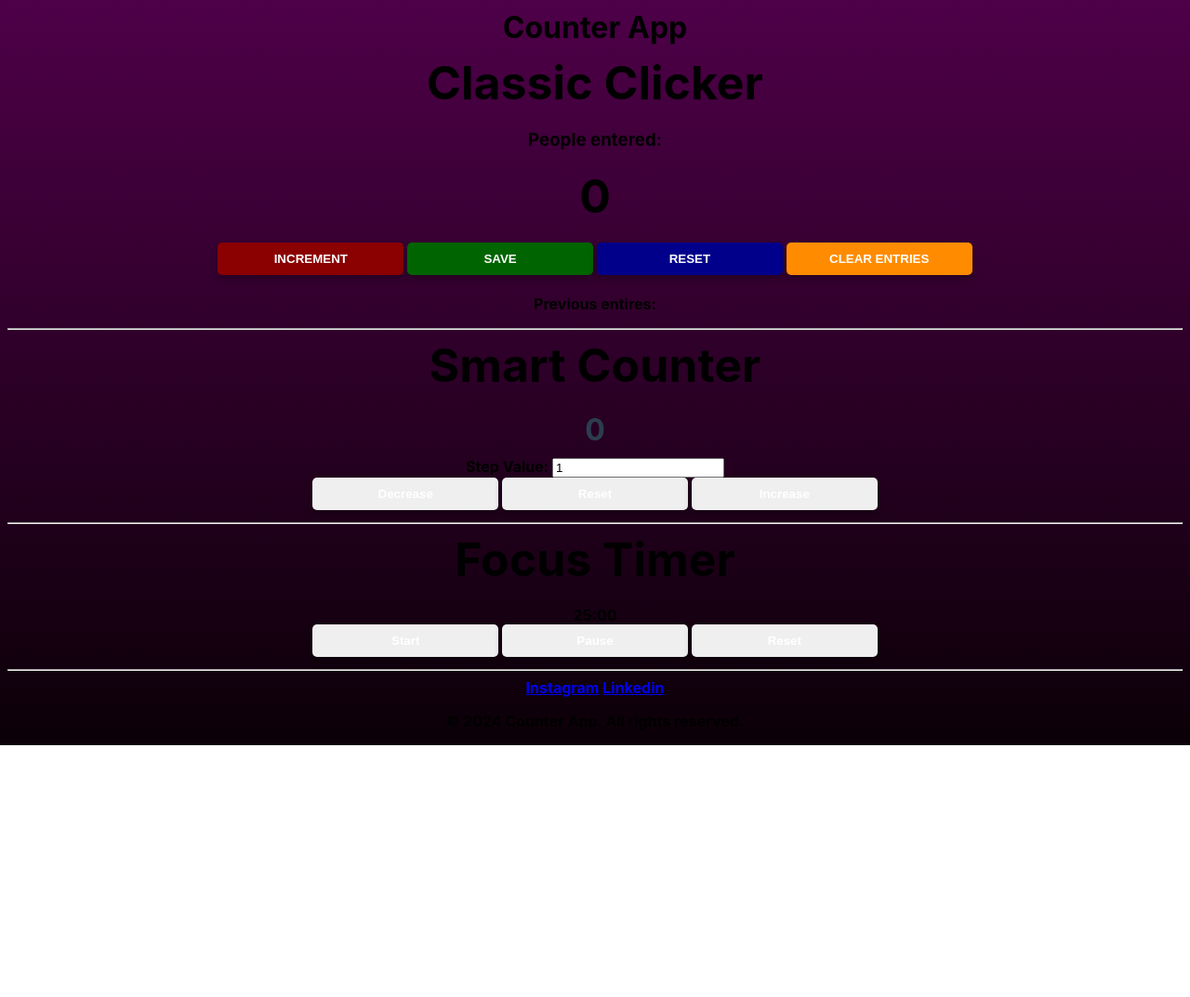
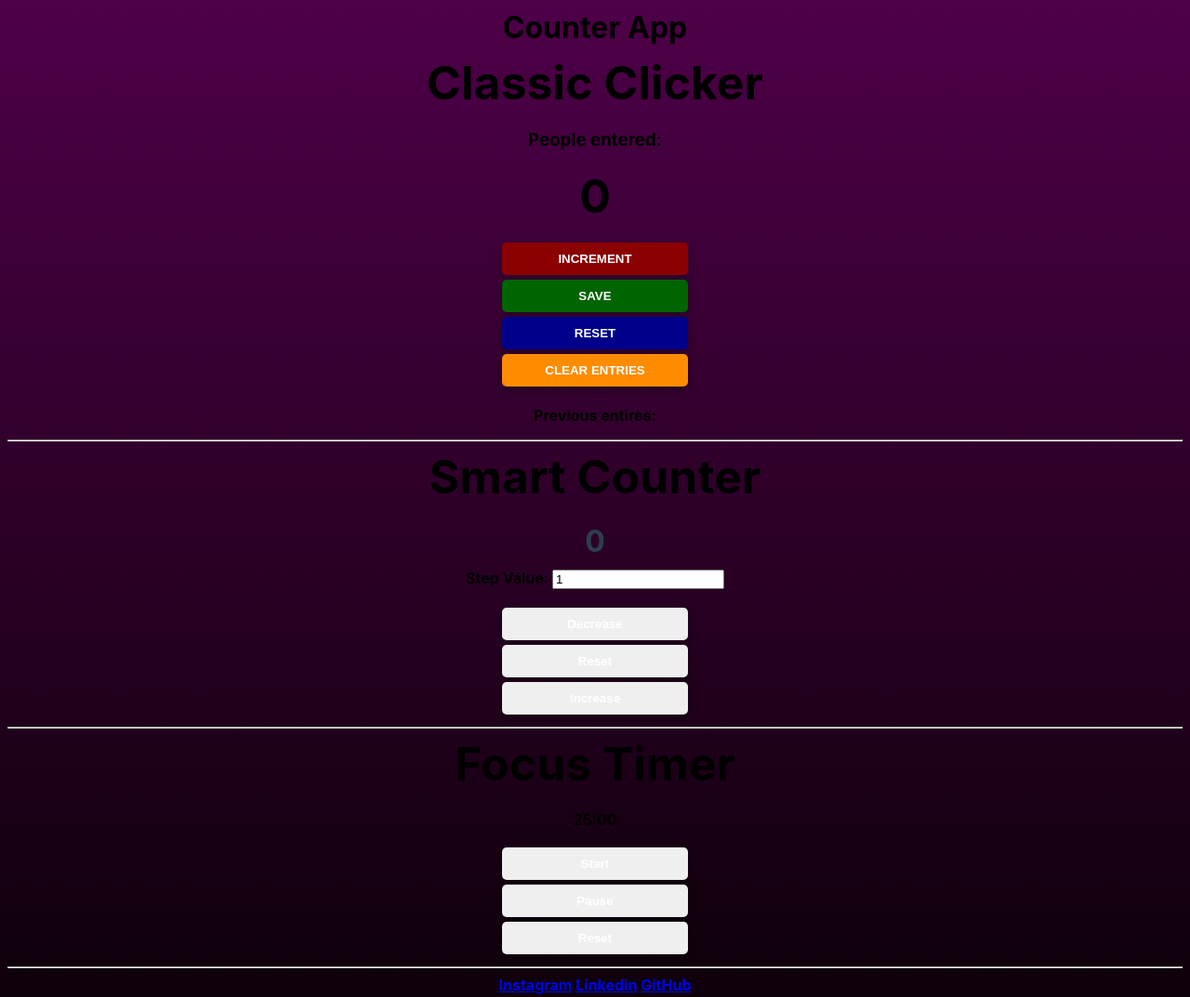
Before and after one commit to YoussefEslam29/Counter-using-JavaScript, a plain HTML site: page index.html in a window 1280 px wide. Shown: the whole page at 93% size. Before the commit the page ends 802 px from the top, so only its background shows below. Drawn offline with Linux system fonts and the light colour scheme.

Commit message:
backspace
back spaced all the buttons

```diff
--- a/index.html
+++ b/index.html
@@ -20,9 +20,9 @@
         <h2>Classic Clicker</h2>
         <h3>People entered:</h3>
         <h2 id="count-el">0</h2>
-        <button id="increment-btn" onclick="increment()">INCREMENT</button>
-        <button id="save-btn" onclick="save()">SAVE</button>
-        <button id="reset-btn" onclick="reset()">RESET</button>
+        <button id="increment-btn" onclick="increment()">INCREMENT</button><br>
+        <button id="save-btn" onclick="save()">SAVE</button><br>
+        <button id="reset-btn" onclick="reset()">RESET</button><br>
         <button id="clear-btn" onclick="clearEntries()">CLEAR ENTRIES</button>
         <p id="save-el">Previous entires: </p>
       </div>
@@ -37,10 +37,10 @@
           <label for="step">Step Value:</label>
           <input type="number" id="step" value="1" min="1">
         </div>
-
+        <br>
         <div class="button-container">
-        <button class="btn" data-action="decrease">Decrease</button>
-        <button class="btn" data-action="reset">Reset</button>
+        <button class="btn" data-action="decrease">Decrease</button><br>
+        <button class="btn" data-action="reset">Reset</button><br>
         <button class="btn" data-action="increase">Increase</button>
         </div>
       </div>
@@ -50,10 +50,10 @@
       <div class="pomodoro-container">
         <h2>Focus Timer</h2>
         <div id="timer-display">25:00</div>
-
+        <br>
         <div class="controls">
-          <button id="start">Start</button>
-          <button id="pause">Pause</button>
+          <button id="start">Start</button><br>
+          <button id="pause">Pause</button><br>
           <button id="reset">Reset</button>
         </div>
       </div>
@@ -61,9 +61,10 @@
     </main>
     <hr>
     <footer>
-      <a href = "https://www.instagram.com/xixya_29/" target ="_blank">Instagram</a>
-      <a href = "https://www.linkedin.com/in/youssef-eslam-hussein-240142205?utm_source=share&utm_campaign=share_via&utm_content=profile&utm_medium=android_app" target ="_blank">Linkedin</a>
-      <p>&copy; 2024 Counter App. All rights reserved.</p>
+     <a href = "https://www.instagram.com/xixya_29/" target ="_blank">Instagram</a>
+     <a href = "https://www.linkedin.com/in/youssef-eslam-hussein-240142205?utm_source=share&utm_campaign=share_via&utm_content=profile&utm_medium=android_app" target ="_blank">Linkedin</a>
+      <a href = "https://github.com/YoussefEslam29" target ="_blank">GitHub</a>
+      <p>&copy; 2026 Counter App. All rights reserved.</p>
     </footer>
 
     <script src="counter.js"></script>
```
Also changed, not shown: pics/github icon.png (added), pics/insta icon.png (added), pics/linkedin icon.png (added).
